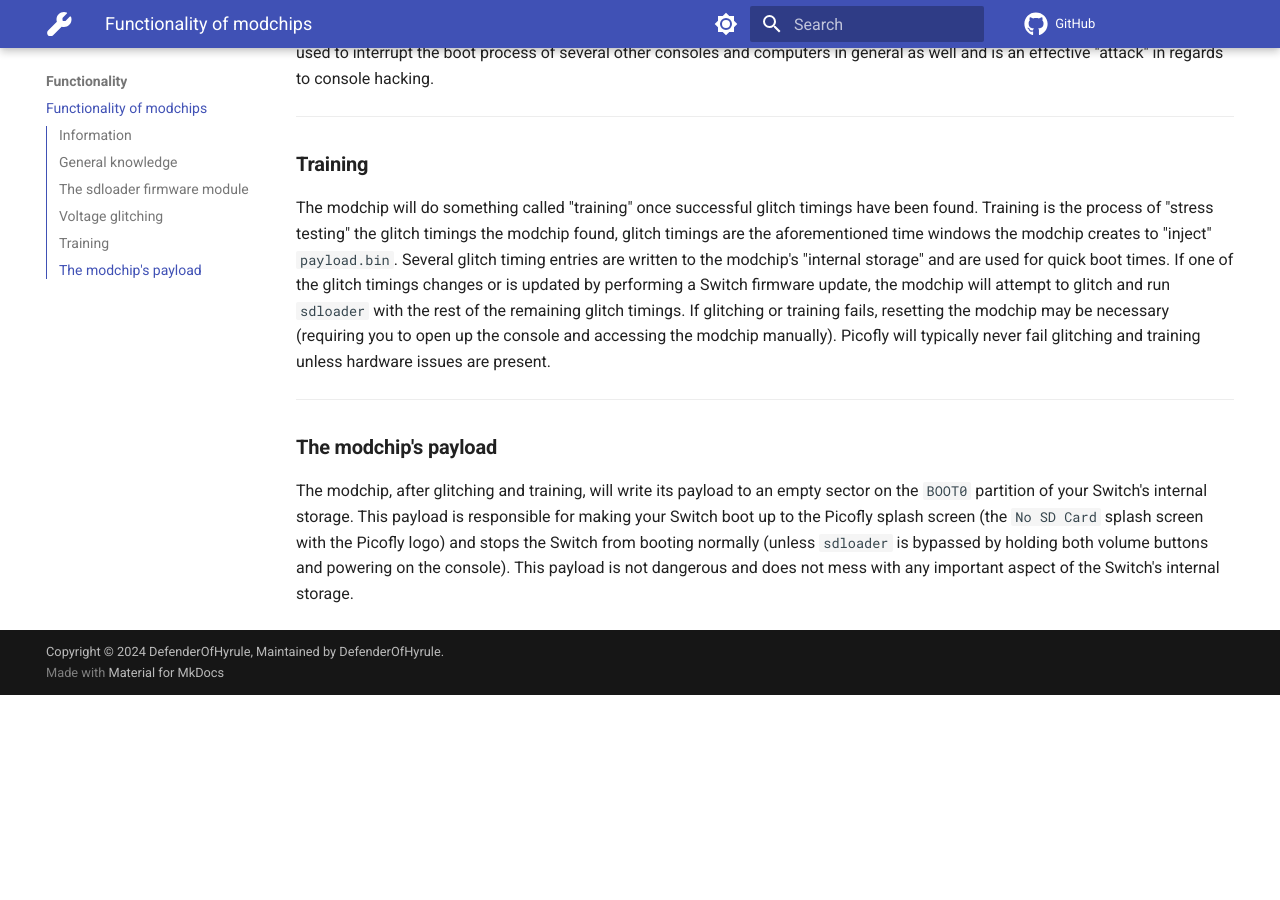
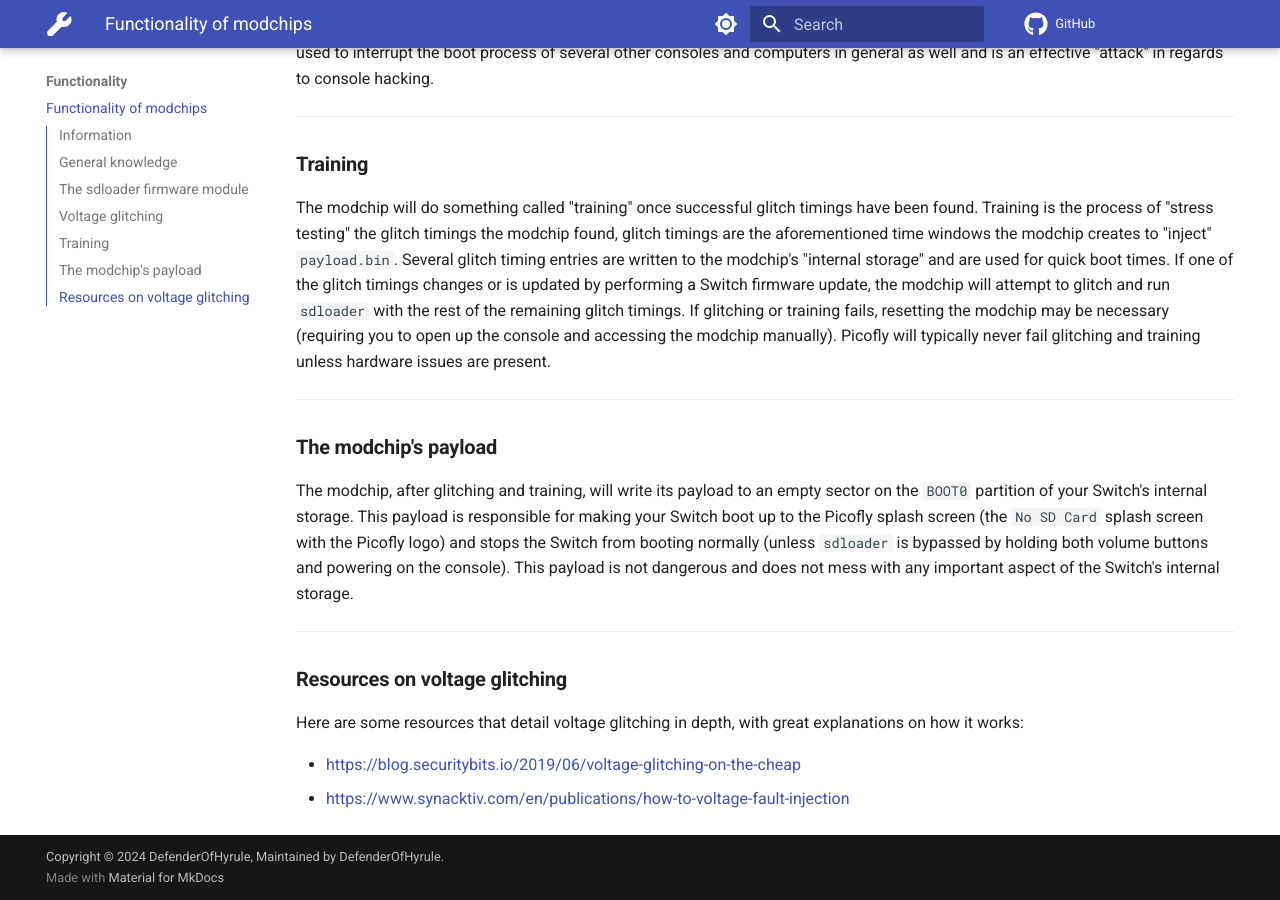
Before and after one commit to DefenderOfHyrule/defenderofhyrule.github.io, an MkDocs documentation site: the page built from docs/functionality/functionality_of_modchips.md, in a window 1280 px wide and 900 px high, scrolled down 801 px. Built offline with MkDocs 1.6.1 and Material for MkDocs 9.7.7, drawn with Linux system fonts in a browser that asks for light colours; comment, search, counter and statistics services are not loaded; before the commit the page ends 1496 px from its top, so only the background shows below that.

Commit message:
added notes about the 'No SD Card' screen, edited troubleshooting page to include 'No SD Card', added resources for voltage glitching

```diff
--- a/docs/functionality/functionality_of_modchips.md
+++ b/docs/functionality/functionality_of_modchips.md
@@ -29,3 +29,12 @@
 ### **The modchip's payload**
 
 The modchip, after glitching and training, will write its payload to an empty sector on the `BOOT0` partition of your Switch's internal storage. This payload is responsible for making your Switch boot up to the Picofly splash screen (the `No SD Card` splash screen with the Picofly logo) and stops the Switch from booting normally (unless `sdloader` is bypassed by holding both volume buttons and powering on the console). This payload is not dangerous and does not mess with any important aspect of the Switch's internal storage.
+
+-----
+
+### **Resources on voltage glitching**
+
+Here are some resources that detail voltage glitching in depth, with great explanations on how it works:
+
+- <a href="https://blog.securitybits.io/2019/06/voltage-glitching-on-the-cheap/">https://blog.securitybits.io/2019/06/voltage-glitching-on-the-cheap</a>
+- <a href="https://www.synacktiv.com/en/publications/how-to-voltage-fault-injection">https://www.synacktiv.com/en/publications/how-to-voltage-fault-injection</a>
```
Also changed, not shown: docs/extras/alternate_flashing.md (+3 -2 lines), docs/modchip/lite.md (+3 -1 lines), docs/modchip/normal.md (+4 -2 lines), docs/modchip/oled.md (+4 -2 lines), docs/troubleshooting/error_codes.md (+4 -0 lines).
